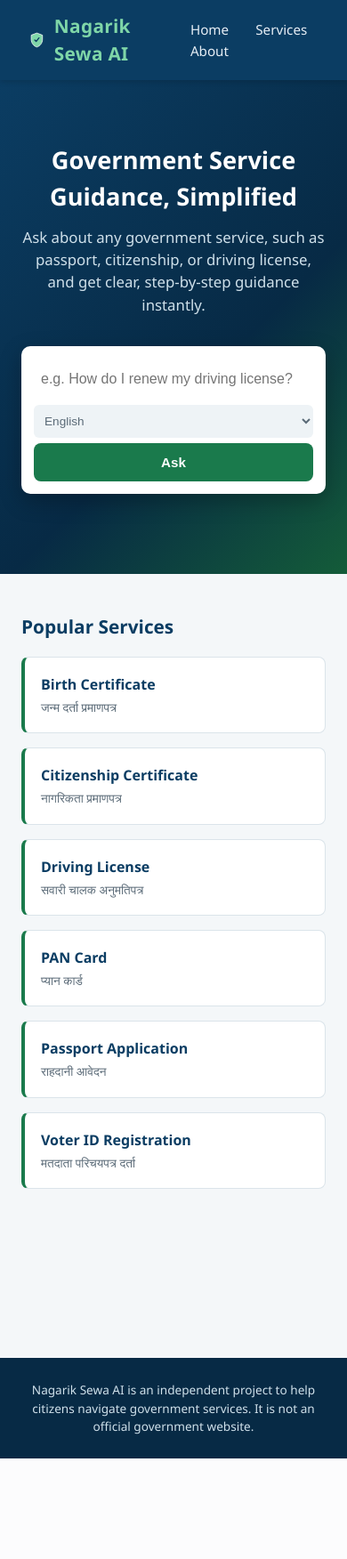
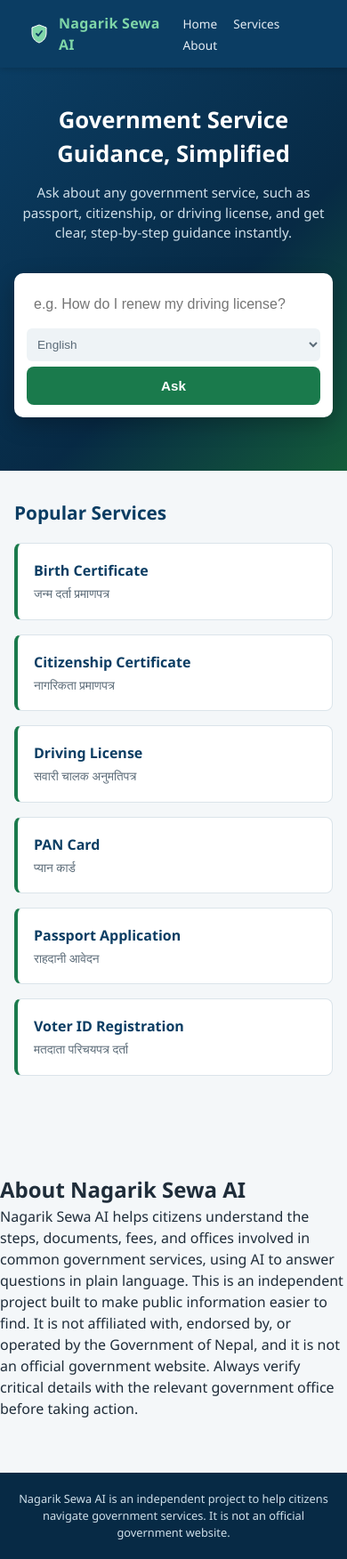
Before and after one commit to prabingupta/nagrik-sewa-ai, a Django app: page / in a window 390 px wide. Shown: the whole page at 89% size. Before the commit the page ends 1639 px from the top, so only its background shows below. Run offline with Django 4.2, Linux system fonts and the light colour scheme; data comes from the database, SQL or seed files in the repository.

Commit message:
Add working About section with card styling and mobile responsiveness improvements

```diff
--- a/services/templates/services/home.html
+++ b/services/templates/services/home.html
@@ -199,6 +199,20 @@
     padding: 30px;
     color: var(--text-light);
   }
+  .spinner {
+    display: inline-block;
+    width: 22px;
+    height: 22px;
+    border: 3px solid var(--border);
+    border-top-color: var(--green);
+    border-radius: 50%;
+    animation: spin 0.8s linear infinite;
+    margin-right: 10px;
+    vertical-align: middle;
+  }
+  @keyframes spin {
+    to { transform: rotate(360deg); }
+  }
   #error-box {
     display: none;
     background: #fdecea;
@@ -218,11 +232,26 @@
     margin-top: 60px;
   }
 
+  @media (max-width: 900px) {
+    .service-grid { grid-template-columns: repeat(2, 1fr); }
+  }
+
   @media (max-width: 640px) {
-    .hero h1 { font-size: 1.7rem; }
+    .navbar { padding: 12px 16px; }
+    .navbar .logo span:last-child { font-size: 1rem; }
+    .navbar nav a { margin-left: 14px; font-size: 0.85rem; }
+    .hero { padding: 40px 16px 60px; }
+    .hero h1 { font-size: 1.6rem; }
+    .hero p { font-size: 0.95rem; }
     .search-box { flex-direction: column; align-items: stretch; padding: 14px; }
-    .search-box select, .search-box button { margin: 6px 0 0 0; }
+    .search-box input[type="text"] { padding: 12px 8px; }
+    .search-box select, .search-box button { margin: 6px 0 0 0; width: 100%; }
+    main { padding: 32px 16px 60px; }
+    .service-grid { grid-template-columns: 1fr; }
     .cost-office { grid-template-columns: 1fr; }
+    .result-card { padding: 18px 16px; }
+    .result-title { font-size: 1.2rem; }
+    footer { padding: 20px 16px; font-size: 0.8rem; }
   }
 </style>
 </head>
@@ -273,7 +302,7 @@
     </div>
   </section>
 
-  <div id="loading">Fetching guidance...</div>
+  <div id="loading"><span class="spinner"></span><span id="loading-text">Fetching guidance...</span></div>
   <div id="error-box"></div>
 
   <section class="results" id="results">
@@ -282,7 +311,16 @@
   </section>
 </main>
 
-<footer id="about">
+<section class="about-section" id="about">
+  <div class="about-inner">
+    <h2 id="about-heading">About Nagarik Sewa AI</h2>
+    <div class="about-card">
+      <p id="about-body">Nagarik Sewa AI helps citizens understand the steps, documents, fees, and offices involved in common government services, using AI to answer questions in plain language. This is an independent project built to make public information easier to find. It is not affiliated with, endorsed by, or operated by the Government of Nepal, and it is not an official government website. Always verify critical details with the relevant government office before taking action.</p>
+    </div>
+  </div>
+</section>
+
+<footer>
   <span id="footer-text">Nagarik Sewa AI is an independent project to help citizens navigate government services. It is not an official government website.</span>
 </footer>
 
@@ -309,7 +347,9 @@
       noSteps: "No steps available.",
       noDocuments: "No documents listed.",
       notSpecified: "Not specified",
-      guidanceFallback: "Guidance"
+      guidanceFallback: "Guidance",
+      aboutHeading: "About Nagarik Sewa AI",
+      aboutBody: "Nagarik Sewa AI helps citizens understand the steps, documents, fees, and offices involved in common government services, using AI to answer questions in plain language. This is an independent project built to make public information easier to find. It is not affiliated with, endorsed by, or operated by the Government of Nepal, and it is not an official government website. Always verify critical details with the relevant government office before taking action."
     },
     ne: {
       navHome: "गृहपृष्ठ",
@@ -332,7 +372,9 @@
       noSteps: "कुनै चरण उपलब्ध छैन।",
       noDocuments: "कुनै कागजात सूचीबद्ध छैन।",
       notSpecified: "उल्लेख गरिएको छैन",
-      guidanceFallback: "मार्गदर्शन"
+      guidanceFallback: "मार्गदर्शन",
+      aboutHeading: "नागरिक सेवा एआईको बारेमा",
+      aboutBody: "नागरिक सेवा एआईले नागरिकहरूलाई सामान्य सरकारी सेवाहरूसँग सम्बन्धित चरणहरू, कागजातहरू, शुल्क, र कार्यालयहरू बुझ्न मद्दत गर्छ, र सजिलो भाषामा प्रश्नहरूको जवाफ दिन एआई प्रयोग गर्छ। यो सार्वजनिक जानकारी सजिलै पाउन बनाइएको स्वतन्त्र परियोजना हो। यो नेपाल सरकारसँग सम्बद्ध, समर्थित, वा सञ्चालित छैन, र यो कुनै आधिकारिक सरकारी वेबसाइट होइन। कुनै पनि कार्य गर्नु अघि सम्बन्धित सरकारी कार्यालयसँग महत्त्वपूर्ण विवरणहरू पुष्टि गर्नुहोस्।"
     }
   };
 
@@ -351,8 +393,10 @@
     const noServicesEl = document.getElementById('no-services-msg');
     if (noServicesEl) noServicesEl.textContent = t.noServices;
     document.getElementById('guidance-heading').textContent = t.guidanceHeading;
-    document.getElementById('loading').textContent = t.loading;
+    document.getElementById('loading-text').textContent = t.loading;
     document.getElementById('footer-text').textContent = t.footerText;
+    document.getElementById('about-heading').textContent = t.aboutHeading;
+    document.getElementById('about-body').textContent = t.aboutBody;
   }
 
   const input = document.getElementById('question-input');
```
